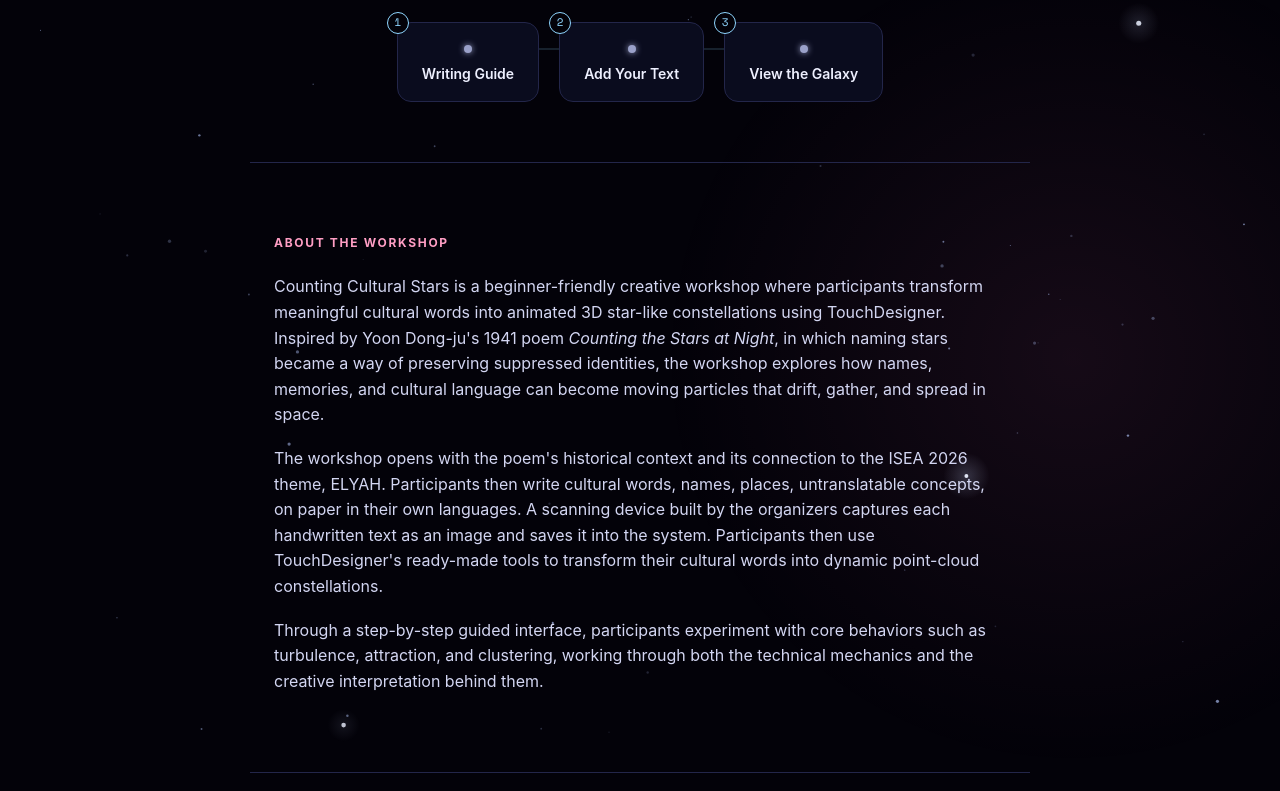
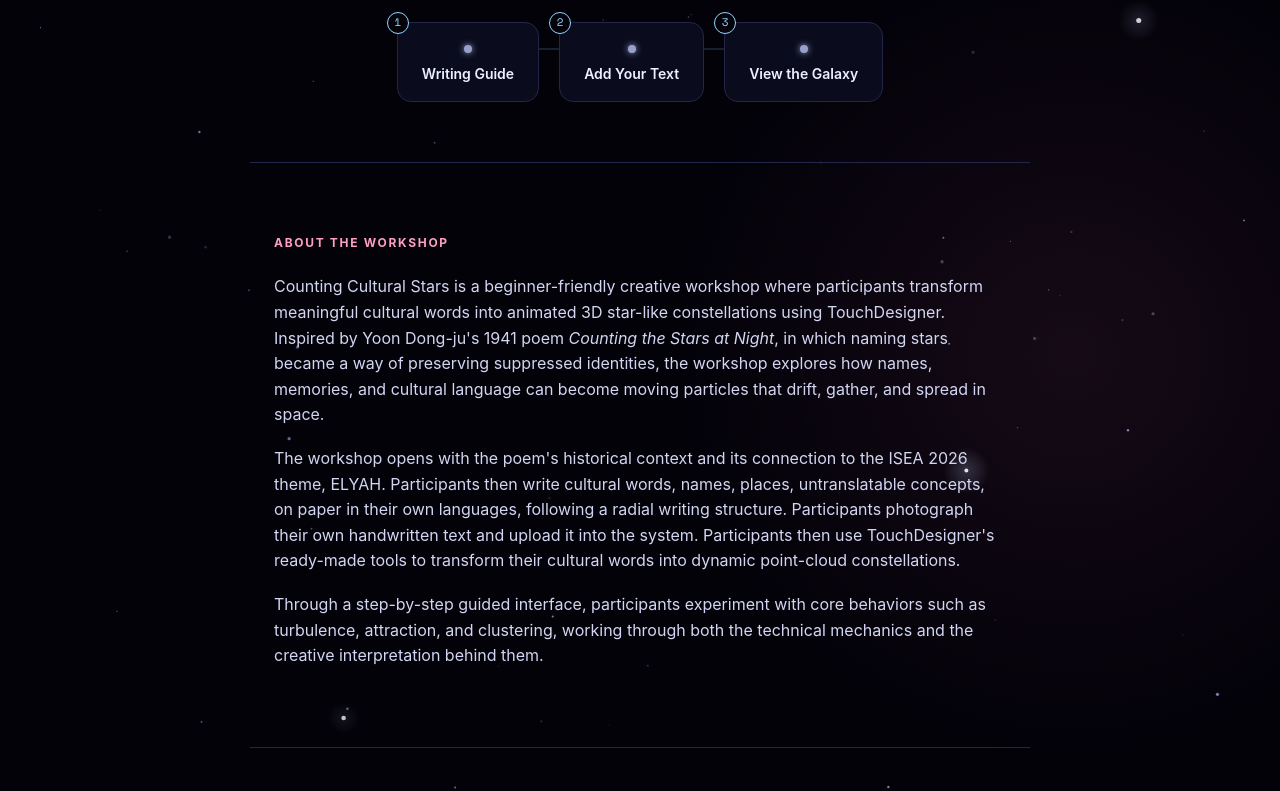
Before and after one commit to binyoun/cultural-text-galaxy, a website: page public/index.html in a window 1280 px wide. Shown: the part 394-1185 px from the top of the page. Drawn offline with nearby package versions, Linux system fonts and the light colour scheme; animation ran at ten frames a second.

Commit message:
Fix stale scanning-device workflow description on About section
Replace the leftover "scanning device built by the organizers" line
with the actual online workflow: participants photograph their own
handwritten text and upload it, matching the ISEA submission doc.

```diff
--- a/public/index.html
+++ b/public/index.html
@@ -479,9 +479,9 @@
       The workshop opens with the poem's historical context and its
       connection to the ISEA 2026 theme, ELYAH. Participants then write
       cultural words, names, places, untranslatable concepts, on paper in
-      their own languages. A scanning device built by the organizers
-      captures each handwritten text as an image and saves it into the
-      system. Participants then use TouchDesigner's ready-made tools to
+      their own languages, following a radial writing structure. Participants
+      photograph their own handwritten text and upload it into the system.
+      Participants then use TouchDesigner's ready-made tools to
       transform their cultural words into dynamic point-cloud
       constellations.
     </p>
```
